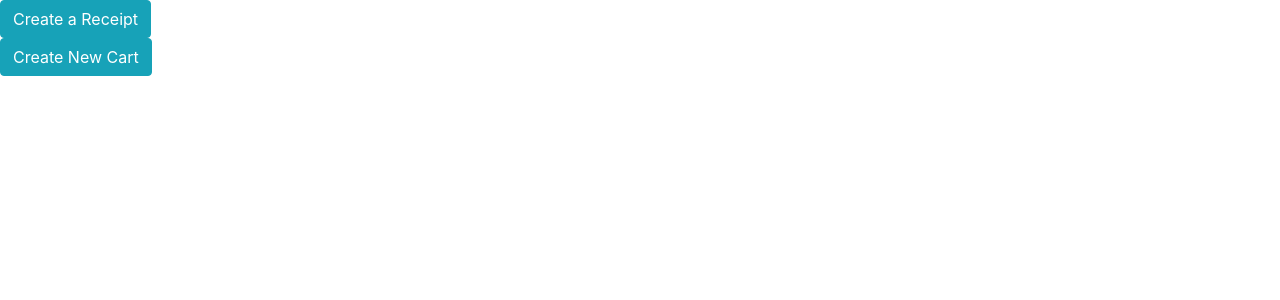
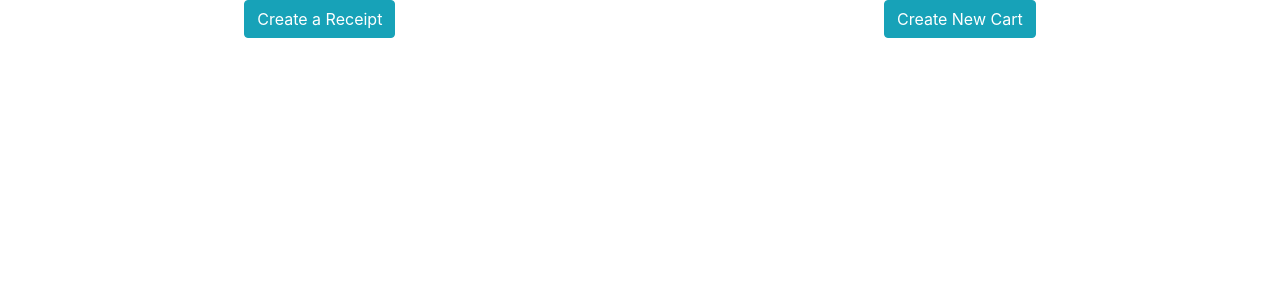
Before and after one commit to jwdiller/CSC289-Group2-Inventory, a Django app: template app/cashier/templates/cashierScreen.html in a window 1280 px wide. Shown: the part 62-362 px from the top of the page. Run offline with Django 4.2, Linux system fonts and the light colour scheme; the template is opened without the code that fills it: most values are stand-ins (such as "Sample title", 1, 10 or a date in 2020).

Commit message:
Add files via upload

```diff
--- a/app/cashier/templates/cashierScreen.html
+++ b/app/cashier/templates/cashierScreen.html
@@ -11,6 +11,7 @@ Home
 
 {% block content %}
 <body>
+<div style="display:flex; justify-content:space-around; flex-flow:row; align-items:center;">
 {% if messages %}
     <ul id="messageList">
     {% for message in messages %}
@@ -62,7 +63,7 @@ Home
         </form>
     {% endif %}
 {% endif %}
-
     <div class="nav-item"><a class="btn btn-info" href="{% url 'catalog' %}">Create New Cart</a></div>
+    </div>
 </body>
 {% endblock %}
```
